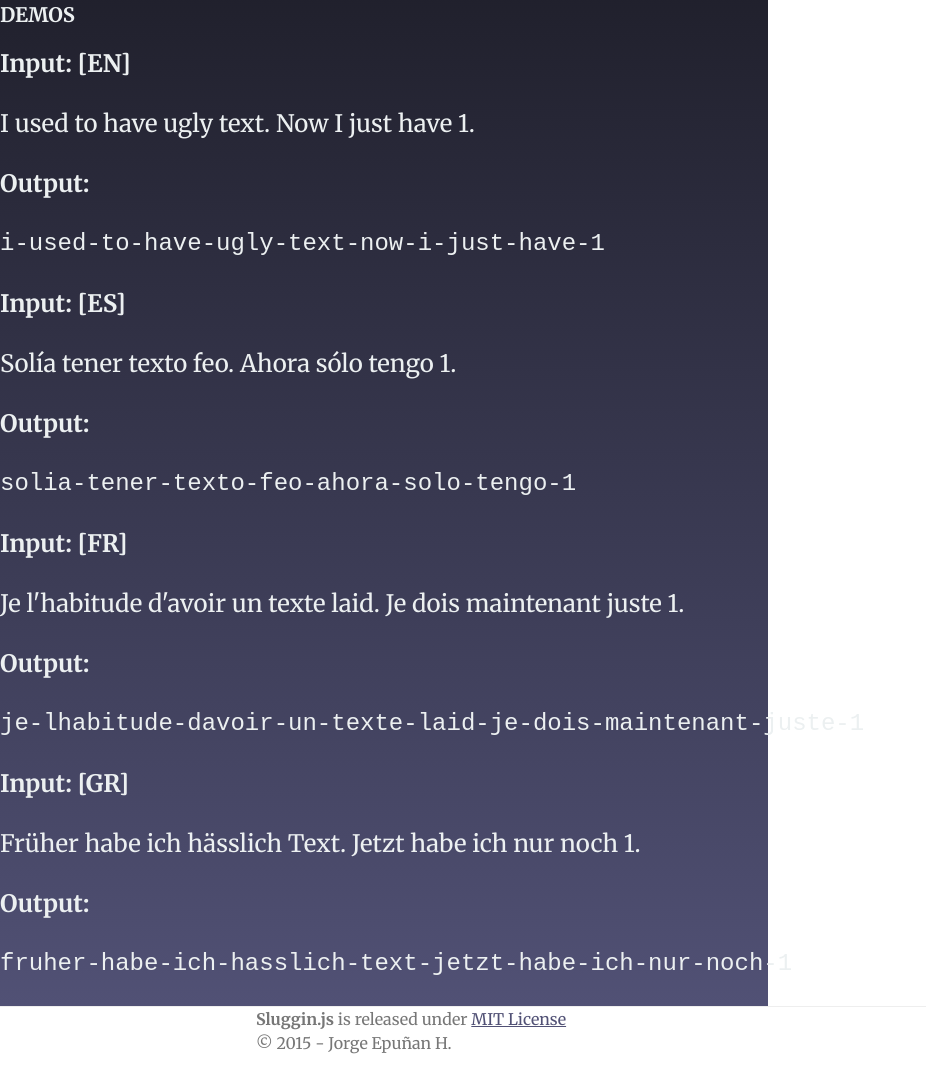
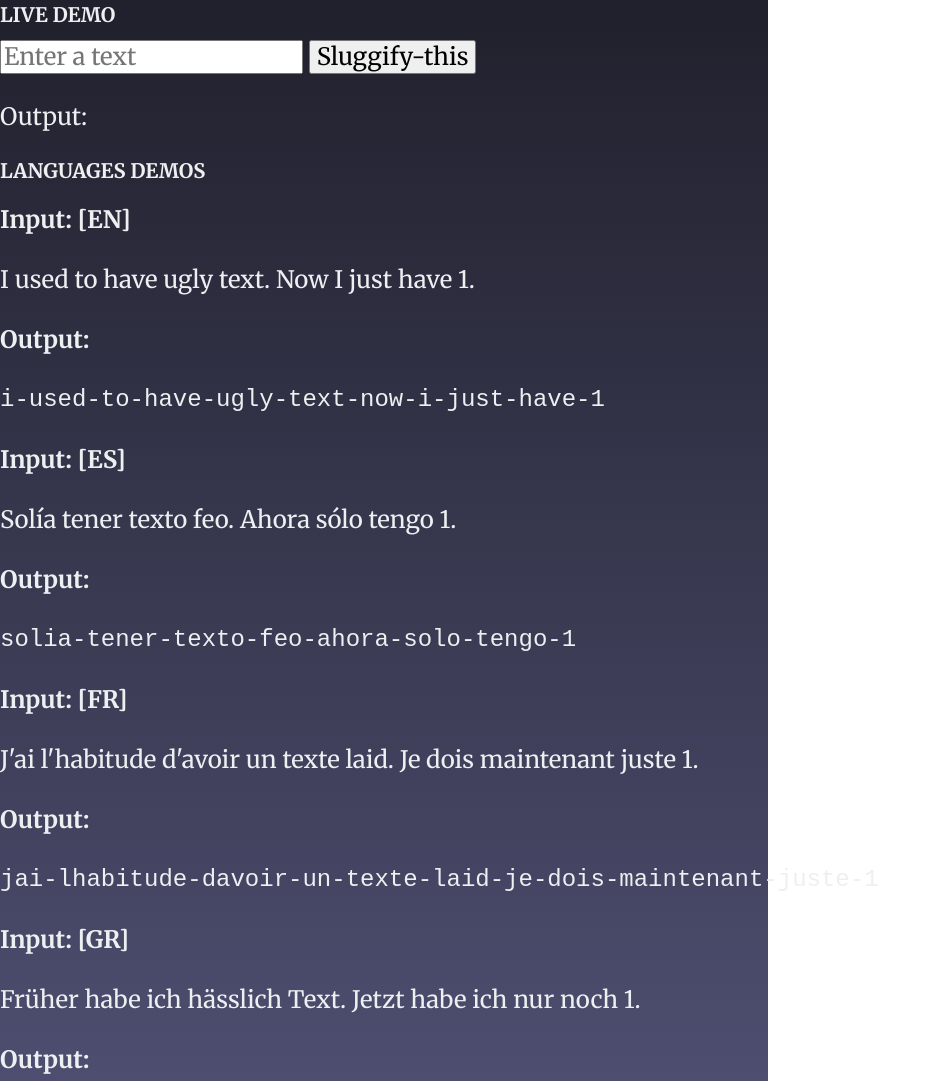
Before and after one commit to juanbrujo/Sluggin.js, a plain HTML site: page index.html in a window 1280 px wide. Shown: the part 287-1368 px from the top of the page, without its empty margins (0-926 px from the left). Before the commit the page ends 1342 px from the top, so only its background shows below. Drawn offline with nearby package versions, Linux system fonts and the light colour scheme.

Commit message:
demo improved
- added ‘live demo’

```diff
--- a/index.html
+++ b/index.html
@@ -41,7 +41,15 @@
 		<section class="bg-near-white dt h-100 dark pvx pvxl-ns">
       <div class="dtc v-mid">
     		<div class="mw7 center phm phl-ns tl tl-ns">
-          <h1 class="f4 ttu book">Demos</h1>
+          <h1 class="f4 ttu book">Live Demo</h1>
+          <section class="f4 f3-ns list pln lh-copy">
+            <article class="pvs live-demo">
+              <input type="text" id="stringinput" placeholder="Enter a text" />
+              <button id="sluggifyinput">Sluggify-this</button>
+              <p id="slugginoutput">Output: </p>
+            </article>
+          </section>
+          <h1 class="f4 ttu book">Languages Demos</h1>
           <section class="f4 f3-ns list pln lh-copy">
             <article class="pvs demos">
             </article>
@@ -61,42 +69,93 @@
 	<script src="js/Sluggin.min.js"></script>
 	<script>
 
+  // LIVE DEMO
+
+  var inp = document.querySelector("#stringinput"),
+      but = document.querySelector("#sluggifyinput"),
+      out = document.querySelector("#slugginoutput");
+
+      but.addEventListener("click",function(){
+        var inpString = inp.value;
+        console.log(inpString)
+        out.innerHTML = "Output: " + Sluggin( inpString );
+
+      });
+
+  // LANGUAGES (STATIC) DEMOS
+
 	var EngText = "I used to have ugly text. Now I just have 1."
 	createDemoOutput("EN",EngText);
-
 	var SpaText = "Solía tener texto feo. Ahora sólo tengo 1."
 	createDemoOutput("ES",SpaText);
-
-	var FreText = "Je l'habitude d'avoir un texte laid. Je dois maintenant juste 1."
+	var FreText = "J'ai l'habitude d'avoir un texte laid. Je dois maintenant juste 1."
 	createDemoOutput("FR",FreText);
-
 	var GerText = "Früher habe ich hässlich Text. Jetzt habe ich nur noch 1."
 	createDemoOutput("GR",GerText);
 
 	function createDemoOutput(lang,text){
-		var inputTitle = document.createElement( "h2" );
-				inputTitle.setAttribute( "class","f3" );
-				inputTitleIns = document.createTextNode( "Input: [" + lang + "]" );
-				inputTitle.appendChild( inputTitleIns );
-				document.querySelector(".demos").appendChild( inputTitle );
+    var inputTitle = createElement("h2", "[class:f3]", "Input: [" + lang + "]");
+    document.querySelector(".demos").appendChild( inputTitle );
 
-		var title = document.createElement( "p" ),
-				titleIns = document.createTextNode( text );
-				title.appendChild( titleIns );
-				document.querySelector( ".demos" ).appendChild( title );
+    var title = createElement("p", "[class:f3]", text);
+    document.querySelector(".demos").appendChild( title );
 
-		var outputTitle = document.createElement( "h2" );
-				outputTitle.setAttribute( "class","f3" );
-				outputTitleIns = document.createTextNode( "Output:" );
-				outputTitle.appendChild( outputTitleIns );
-				document.querySelector( ".demos" ).appendChild( outputTitle );
+    var outputTitle = createElement("h2", "[class:f3]", "Output:");
+    document.querySelector(".demos").appendChild( outputTitle );
 
-		var output = document.createElement( "pre" ),
-				slug = Sluggin( text );
-				outputIns = document.createTextNode( slug );
-				output.appendChild( outputIns );
-				document.querySelector( ".demos" ).appendChild( output );
+    var slug = Sluggin( text ),
+        output = createElement("pre", "[class:f3]", slug);
+    document.querySelector(".demos").appendChild( output );
 	}
+
+  function createElement(name, val, result) {
+    if (typeof name === "undefined") {
+      return false;
+    }
+    if (typeof val === "undefined") {
+      val = "";
+    }
+    if (typeof result === "undefined") {
+      result = "";
+    }
+    var ret = document.createElement(name);
+    if (val.length > 1 && (val[0] == "[" && val[val.length - 1] == "]")) {
+      var values = val.split("][");
+      values[0] = values[0].substr(1);
+      values[values.length - 1] = values[values.length - 1].substr(0, values[values.length - 1].length - 1);
+      var i = 0;
+      var valuesLen = values.length;
+      for (;i < valuesLen;i++) {
+        var key;
+        var width = "";
+        var colonIndex = values[i].indexOf(":");
+        if (colonIndex > 0) {
+          key = values[i].substr(0, colonIndex);
+          width = values[i].substr(colonIndex + 1);
+        } else {
+          key = values[i].substr(0);
+        }
+        ret.setAttribute(key, width);
+      }
+    }
+    if (Array.isArray(result)) {
+      i = 0;
+      for (;i < result.length;i++) {
+        if (result[i].tagName) {
+          ret.appendChild(result[i]);
+        } else {
+          ret.appendChild(document.createTextNode(result[i]));
+        }
+      }
+    } else {
+      if (result.tagName) {
+        ret.appendChild(result);
+      } else {
+        ret.innerHTML = result;
+      }
+    }
+    return ret;
+  };
 
 	</script>
 </body>
```
